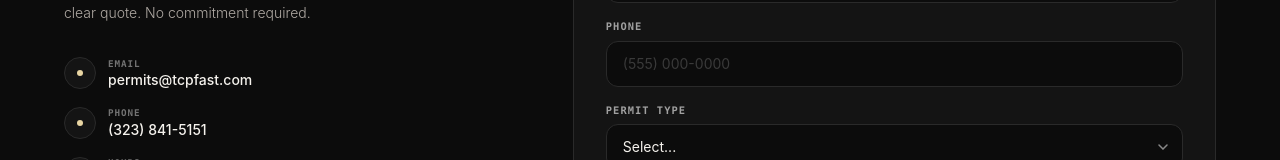
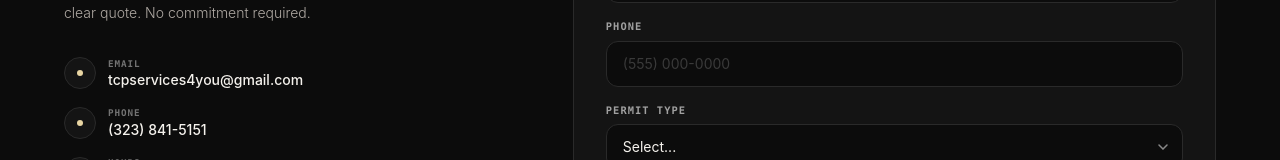
Before and after one commit to gevoglanyan/TCP, a React (Create React App) app: page /contact in a window 1280 px wide. Shown: the part 357-517 px from the top of the page. Built offline with nearby package versions, Linux system fonts and the light colour scheme; a web font is replaced by a local one.

Commit message:
Email Change

```diff
--- a/src/components/Contact.js
+++ b/src/components/Contact.js
@@ -33,7 +33,7 @@ export default function Contact() {
             <motion.div initial={{ opacity: 0 }} animate={inView ? { opacity: 1 } : {}} transition={{ duration: 0.6, delay: 0.3 }}
               className="flex flex-col gap-4">
               {[
-                { label: 'Email', val: 'permits@tcpfast.com' },
+                { label: 'Email', val: 'tcpservices4you@gmail.com' },
                 { label: 'Phone', val: '(323) 841-5151' },
                 { label: 'Hours', val: 'Mon – Fri, 9am – 6pm PST' },
               ].map((c) => (
```
